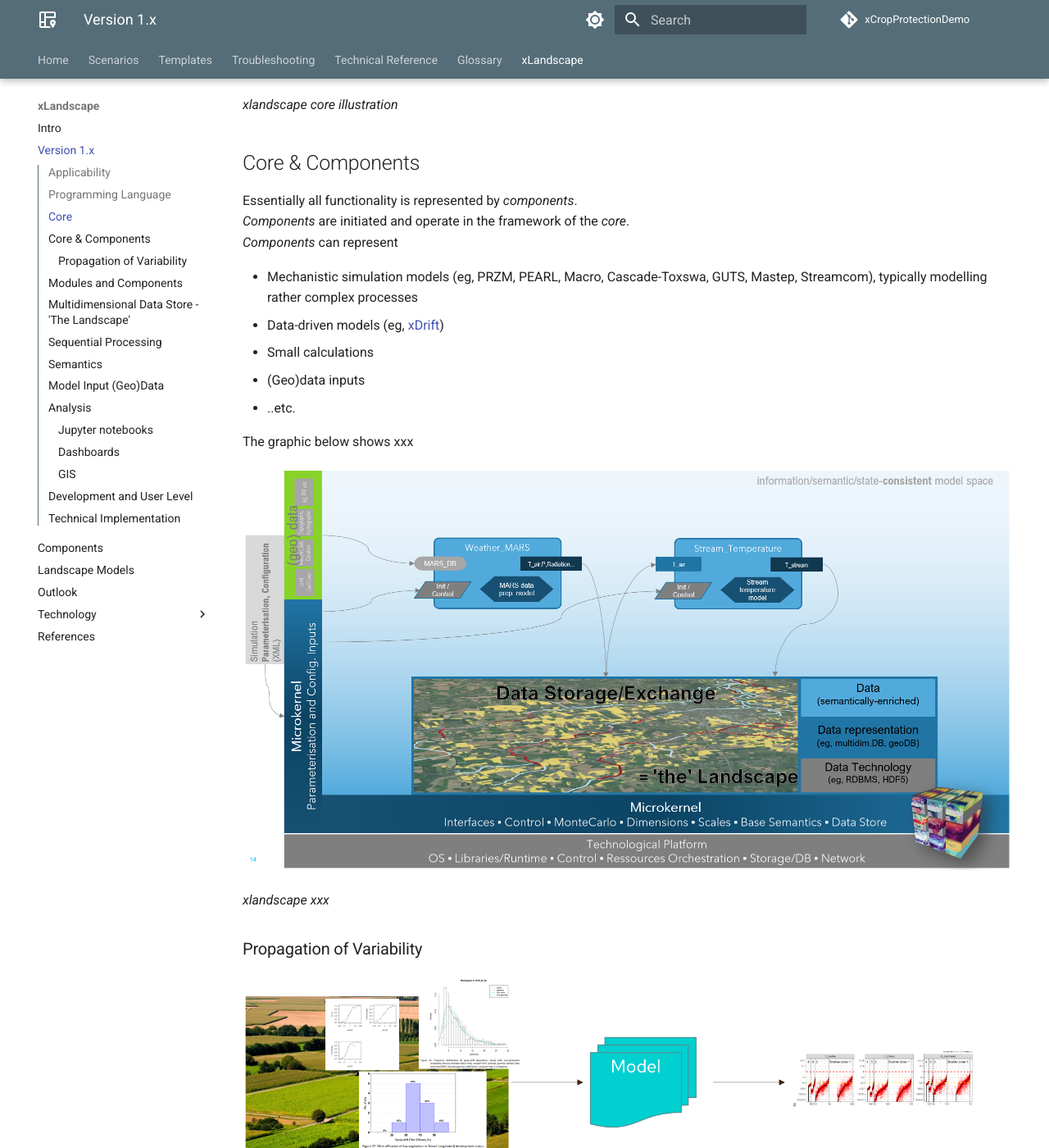
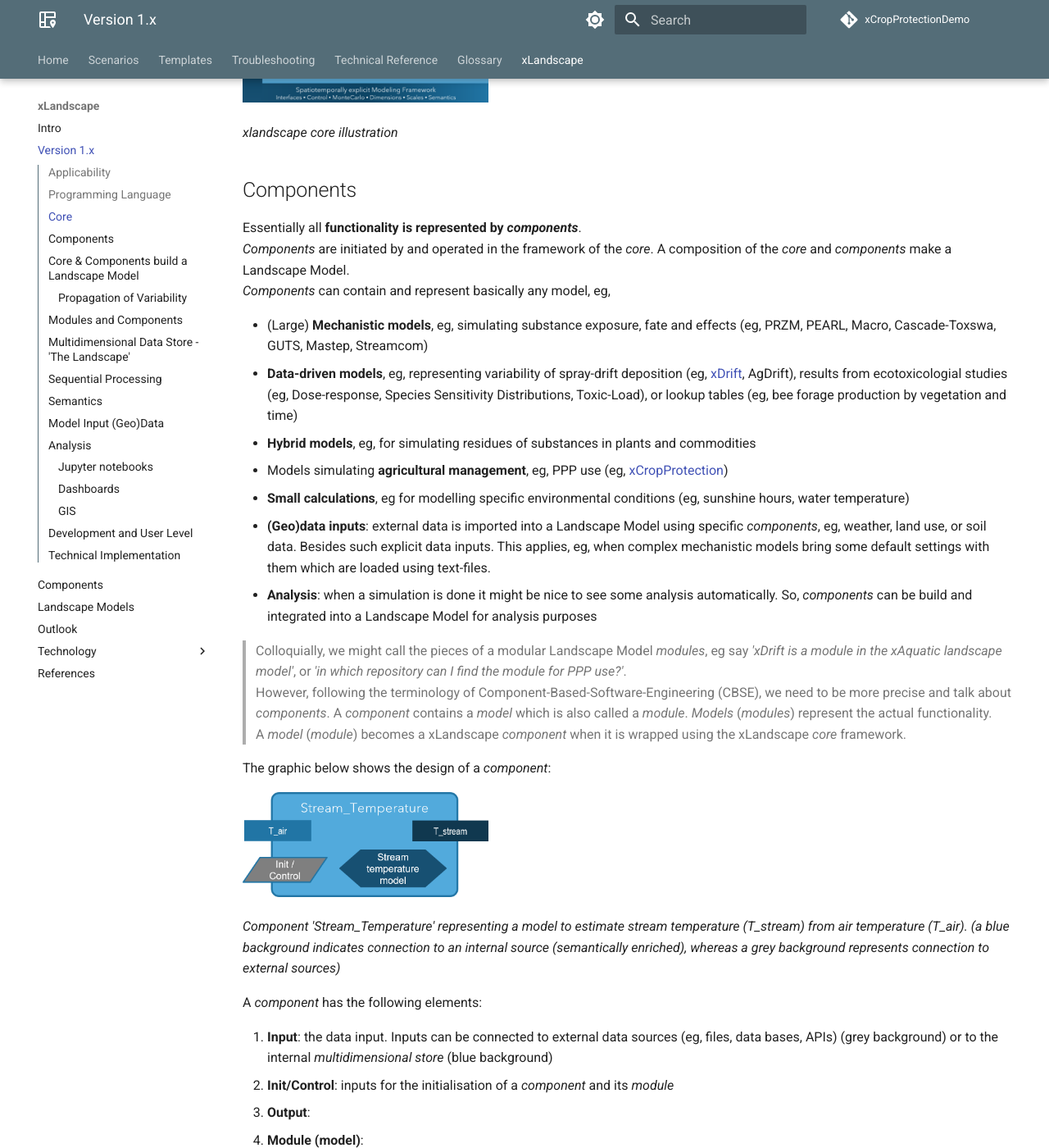
Before and after one commit to xlandscape/xCropProtectionDemoDoc, an MkDocs documentation site: the page built from docs/xLandscape/xLandscape-v1x.md, in a window 1280 px wide and 1400 px high, scrolled down 2853 px. Shown: the whole window at 82% size. Built offline with MkDocs 1.6.1 and Material for MkDocs 9.7.7, drawn with Linux system fonts in a browser that asks for light colours; comment, search, counter and statistics services are not loaded; some of the changed text lies outside the part shown.

Commit message:
start subsection 'Components'

```diff
--- a/docs/xLandscape/xLandscape-v1x.md
+++ b/docs/xLandscape/xLandscape-v1x.md
@@ -46,6 +46,7 @@ Key *core* functionality and characteristics:
 1. The *core* provides the **framework for a 'semantic context'** that enables operating with explicit entities (eg, scales) and assures inner landscape model data **consistency**
 1. The *core* provides the **framework for operating with multidimensional data**
 1. The *core* provides functionality for landscape **simulation control, status observer, ressources and logging**
+1. The *core* provides functionality for reading the ***parameterisation* and *configuration*** of a Landscape Model as defined by the user
 
 This is illustrated as the blue **'L'** together with the light blue background in xLandscape model schemes:
 
@@ -53,24 +54,48 @@ This is illustrated as the blue **'L'** together with the light blue background
 
 *xlandscape core illustration*
 
-## Core & Components
+## Components
 
-Essentially all functionality is represented by *components*.
-*Components* are initiated and operate in the framework of the *core*.
-*Components* can represent
+Essentially all **functionality is represented by *components***.
+*Components* are initiated by and operated in the framework of the *core*. A composition of the *core* and *components* make a Landscape Model.
+*Components* can contain and represent basically any model, eg,
 
-- Mechanistic simulation models (eg, PRZM, PEARL, Macro, Cascade-Toxswa, GUTS, Mastep, Streamcom), typically modelling rather complex processes
-- Data-driven models (eg, [xDrift](../xLandscape/xLandscape-components.md#xdrift))
-- Small calculations
-- (Geo)data inputs
-- ..etc.
+- (Large) **Mechanistic models**, eg, simulating substance exposure, fate and effects (eg, PRZM, PEARL, Macro, Cascade-Toxswa, GUTS, Mastep, Streamcom)
+- **Data-driven models**, eg, representing variability of spray-drift deposition (eg, [xDrift](../xLandscape/xLandscape-components.md#xdrift), AgDrift), results from ecotoxicologial studies (eg, Dose-response, Species Sensitivity Distributions, Toxic-Load), or lookup tables (eg, bee forage production by vegetation and time)
+- **Hybrid models**, eg, for simulating residues of substances in plants and commodities
+- Models simulating **agricultural management**, eg, PPP use (eg, [xCropProtection](../xLandscape/xLandscape-components.md#xcropprotection))
+- **Small calculations**, eg for modelling specific environmental conditions (eg, sunshine hours, water temperature)
+- **(Geo)data inputs**: external data is imported into a Landscape Model using specific *components*, eg, weather, land use, or soil data. Besides such explicit data inputs. This applies, eg, when complex mechanistic models bring some default settings with them which are loaded using text-files.
+- **Analysis**: when a simulation is done it might be nice to see some analysis automatically. So, *components* can be build and integrated into a Landscape Model for analysis purposes
+
+> Colloquially, we might call the pieces of a modular Landscape Model *modules*, eg say *'xDrift is a module in the xAquatic landscape model'*, or *'in which repository can I find the module for PPP use?'*.
+However, following the terminology of Component-Based-Software-Engineering (CBSE), we need to be more precise and talk about *components*. A *component* contains a *model* which is also called a *module*. *Models* (*modules*) represent the actual functionality.
+A *model* (*module*) becomes a xLandscape *component* when it is wrapped using the xLandscape *core* framework.
+
+The graphic below shows the design of a *component*:
+
+<img src="../img/Component - stream temperature.png" alt="xlandscape" width="300"/>
+
+*Component 'Stream_Temperature' representing a model to estimate stream temperature (T_stream) from air temperature (T_air). (a blue background indicates connection to an internal source (semantically enriched), whereas a grey background represents connection to external sources)*
+
+A *component* has the following elements:
+
+1. **Input**: the data input. Inputs can be connected to external data sources (eg, files, data bases, APIs) (grey background) or to the internal *multidimensional store* (blue background)
+1. **Init/Control**: inputs for the initialisation of a *component* and its *module*
+1. **Output**:
+1. **Module (model)**:
+
+
+Example *components* are introduced in section [Components](../xLandscape/xLandscape-components.md).
+
+## Core & Components build a Landscape Model
 
 The graphic below shows xxx
+
 
 <img src="../img/xLandscape model building scheme.png" alt="xlandscape" width="1000"/>
 
 *xlandscape xxx*
-
 
 
 ### Propagation of Variability
@@ -99,6 +124,10 @@ might ask *'what is actually the landscape in your landscape model'*
 > There is only those data in the data store that is required by the modelling purposes and defined valuable for analysis by the user
 
 currently, [HDF](xLandscape/xLandscape-intro.md#multidimensional-data-store) is being used.
+
+<img src="../img/multidimensional data store HDF.png" alt="Multidimensional Data Store" width="880"/>
+
+*Multidimensional Data Store xxx*
 
 ## Sequential Processing
 
```
Also changed, not shown: docs/xLandscape/xLandscape-buildingModels.md (+8 -0 lines), docs/xLandscape/xLandscape-components.md (+4 -1 lines), docs/img/Component - stream temperature.png (added), docs/img/Components and Storage.png (added), docs/img/Landscape model composition - sascha rptu.png (added), docs/img/multidimensional data store HDF.png (added).
